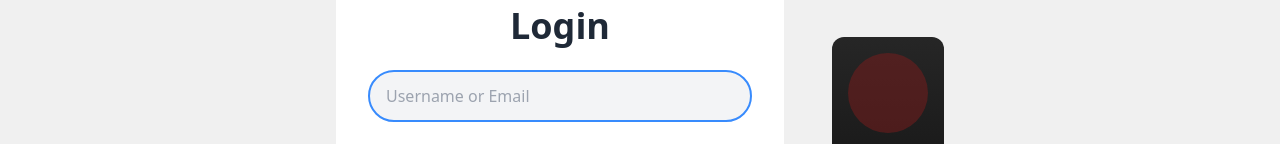
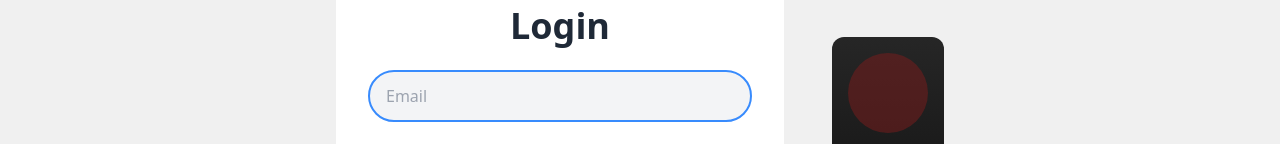
Before and after one commit to COS301-SE-2025/Swift-Signals, a React (Vite) app in the folder frontend/: page /login in a window 1280 px wide. Shown: the part 243-387 px from the top of the page. Built offline with nearby package versions, Linux system fonts and the light colour scheme.

Commit message:
Minor Update to Login & Intersections Pages

```diff
--- a/frontend/src/components/IntersectionCard.tsx
+++ b/frontend/src/components/IntersectionCard.tsx
@@ -8,9 +8,9 @@ interface IntersectionCardProps {
   location: string;
   lanes: string;
   image?: string;
-  onSimulate: (id: number) => void;
-  onEdit: (id: number) => void;
-  onDelete: (id: number) => void;
+  onSimulate: (id: string) => void;
+  onEdit: (id: string) => void;
+  onDelete: (id: string) => void;
 }
 
 const IntersectionCard: React.FC<IntersectionCardProps> = ({
--- a/frontend/src/pages/Login.tsx
+++ b/frontend/src/pages/Login.tsx
@@ -234,7 +234,7 @@ const Login = () => {
                 e.preventDefault();
                 setUsername(e.target.value);
               }}
-              placeholder="Username or Email"
+              placeholder="Email"
               className="w-full px-4 py-3 border-2 border-[#388BFD] rounded-full bg-gray-100 text-gray-900 focus:outline-none focus:ring-2 focus:ring-indigo-500 focus:border-transparent transition-colors"
               required
               disabled={isLoading}
```
